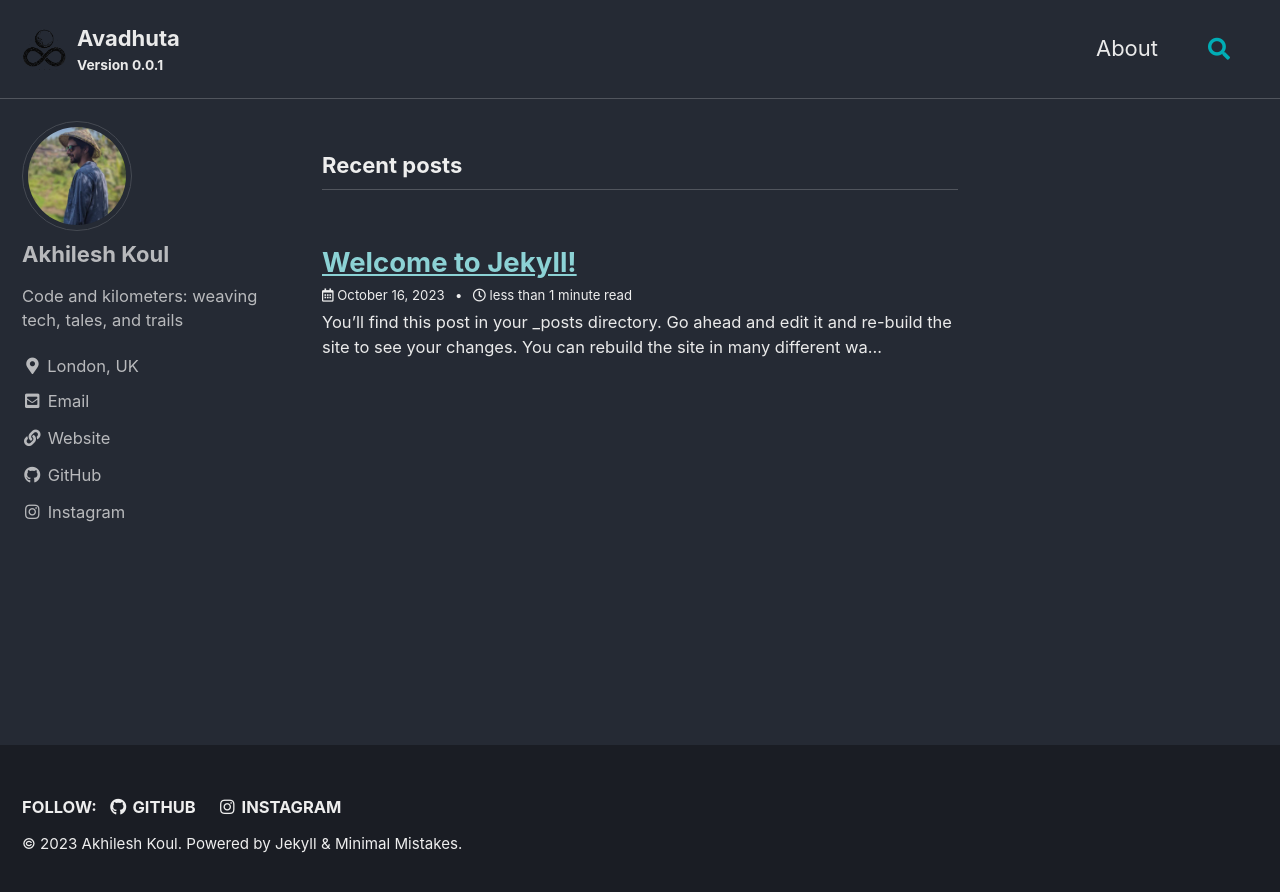
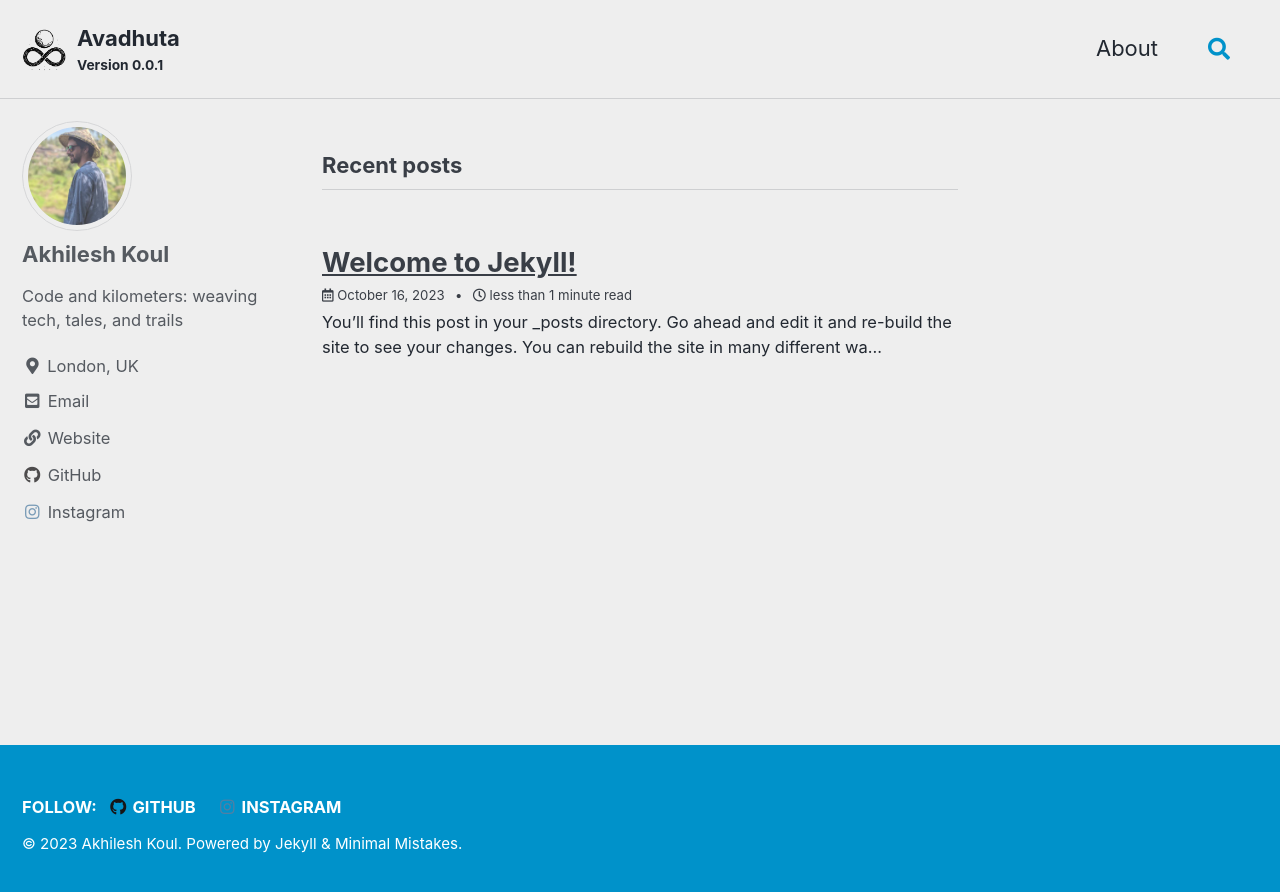
Before and after one commit to koulakhilesh/koulakhilesh.github.io, a Jekyll site: the page built from index.html, in a window 1280 px wide. Shown: the top 892 px of the page. Built offline with Jekyll 4.4.1, drawn with Linux system fonts in a browser that asks for light colours; cached includes are drawn as plain includes; the list of posts is cut into pages by our own code.

Commit message:
Changing theme

```diff
--- a/_config.yml
+++ b/_config.yml
@@ -12,7 +12,7 @@
 
 # theme                  : "minimal-mistakes-jekyll"
 remote_theme           : "mmistakes/minimal-mistakes"
-minimal_mistakes_skin    : "dark" # "air", "aqua", "contrast", "dark", "dirt", "neon", "mint", "plum", "sunrise"
+minimal_mistakes_skin    : "air" # "air", "aqua", "contrast", "dark", "dirt", "neon", "mint", "plum", "sunrise"
 
 # Site Settings
 locale                   : "en-US"
@@ -20,7 +20,7 @@ title                    : "Avadhuta"
 title_separator          : "|"
 subtitle                 : "Version 0.0.1"
 name                     : "Akhilesh Koul"
-description              : "Code and kilometers: weaving tech, tales, and trails."
+description              : "Code and kilometers: weaving tech, trails, and tales."
 url                      : "https://koulakhilesh.github.io"
 baseurl                  : # the subpath of your site, e.g. "/blog"
 repository               : "koulakhilesh/koulakhilesh.github.io"
```
